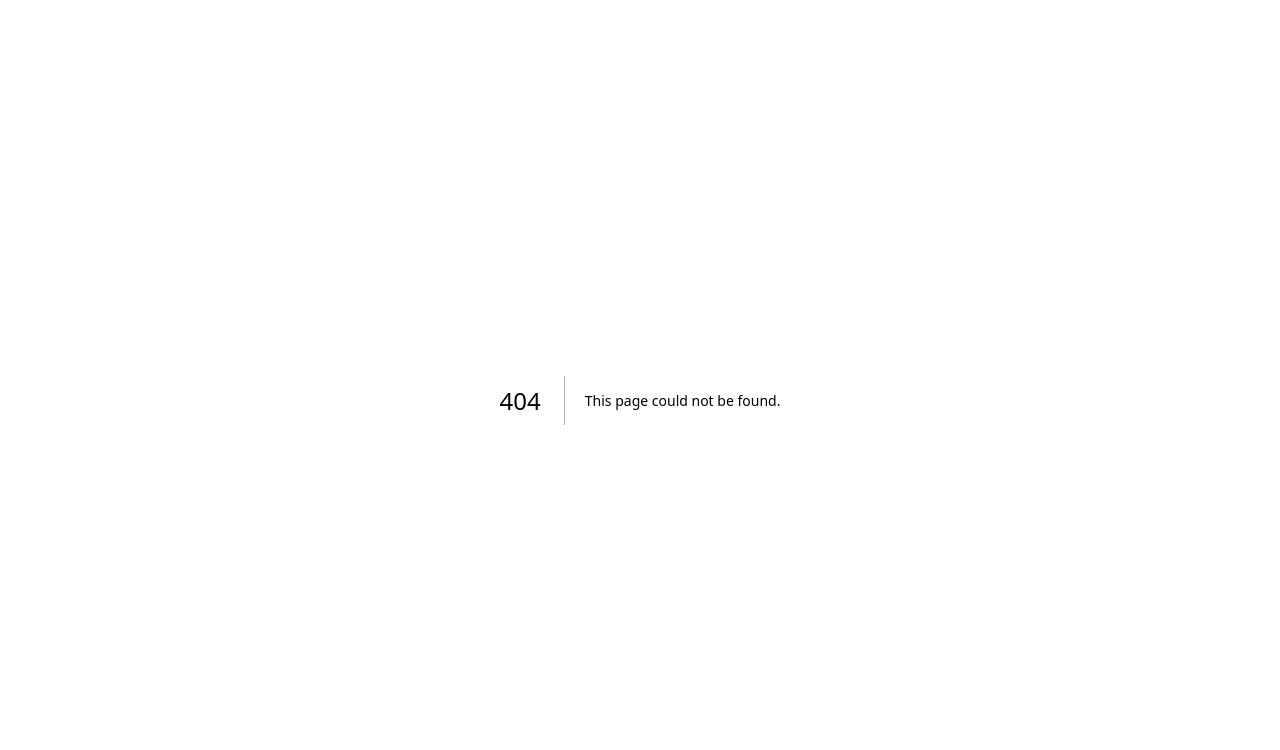
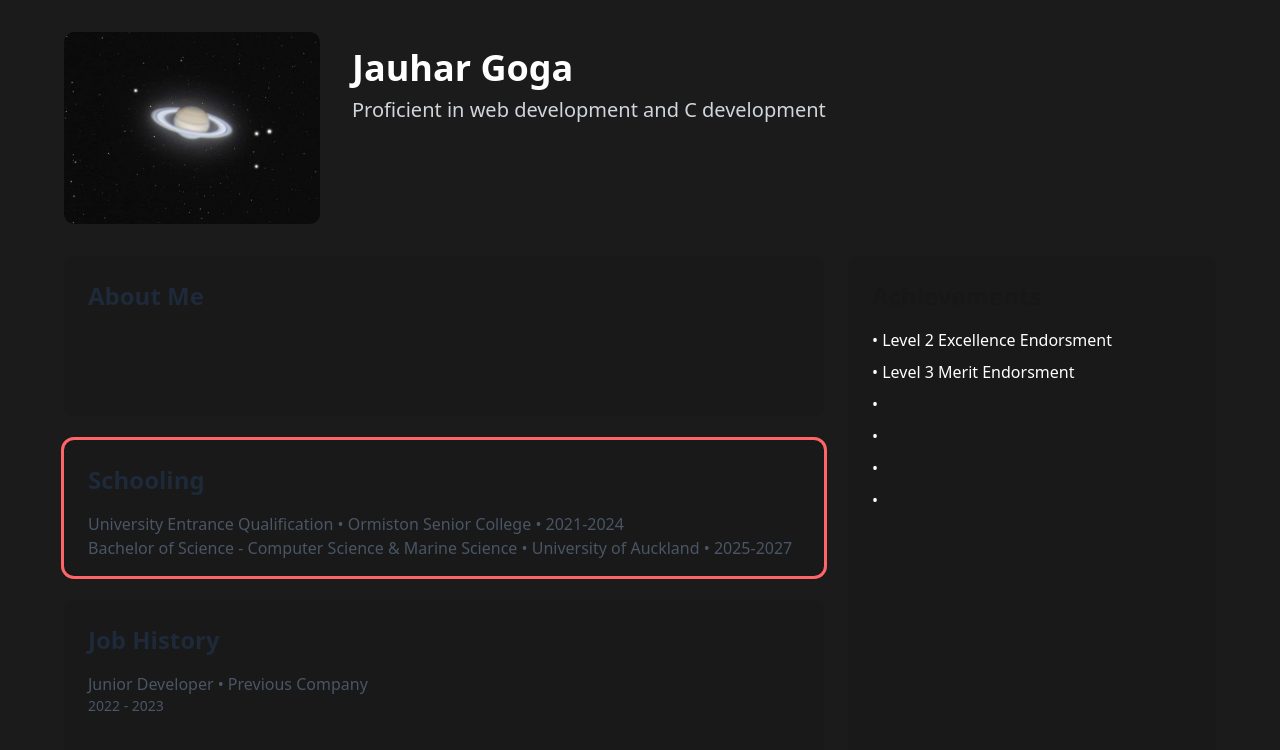
Before and after one commit to GogaIV/website-portfolio, a Next.js app: page /portfolio in a window 1280 px wide. Before the commit this address had no page. Shown: the top 750 px of the page. Built offline with nearby package versions, Linux system fonts and the light colour scheme.

Commit message:
Working on portfolio page finished landing page may add more later

```diff
--- a/src/app/page.tsx
+++ b/src/app/page.tsx
@@ -1,9 +1,5 @@
-// import Image from "next/image";
-import { FaceIcon, ImageIcon, SunIcon } from "@radix-ui/react-icons";
-import { Button } from "@/components/ui/button";
 import index from "@/components/Pages";
 
-// First time handling multiple pages in nextjs howd i do 🫣
 export default function Home() {
   return (
     index()
--- /dev/null
+++ b/src/app/portfolio/page.tsx
@@ -0,0 +1,5 @@
+import Portfolio from "@/components/Pages/portfolio";
+
+export default function PortfolioPage() {
+  return <Portfolio />;
+}
--- a/src/components/Pages/index.tsx
+++ b/src/components/Pages/index.tsx
@@ -1,5 +1,6 @@
 import React from "react";
 import { Button } from "@/components/ui/button";
+
 
 const index = () => {
   return (
@@ -86,9 +87,11 @@ const index = () => {
             </a>
           </div>
           <div className="flex justify-center items-center">
-            <Button className=" bg-primary hover:bg-primary/80 outline-solid outline-2 outline-white">
-              View Portfolio
-            </Button>
+            <a href='/portfolio'>
+              <Button className=" bg-primary hover:bg-primary/80 outline-solid outline-2 outline-white">
+                View Portfolio
+              </Button>
+            </a>
           </div>
         </div>
       </main>
--- a/src/components/Pages/portfolio.tsx
+++ b/src/components/Pages/portfolio.tsx
@@ -1,9 +1,106 @@
-import React from 'react'
+import React from "react";
 
 const portfolio = () => {
   return (
-    <div>portfolio</div>
-  )
-}
+    <div className="min-h-screen bg-[#1b1b1b] p-8">
+      <div className="max-w-6xl mx-auto">
+        <div className="flex items-start gap-8 mb-8">
+          {
+            // Profile picture - Needs to be replaced
+          }
+          <div className="w-64 h-48 rounded-lg flex-shrink-0">
+            <img
+              src="/assets/Images/saturn.jpg"
+              alt="Profile"
+              className="w-full h-full object-cover rounded-lg"
+            />
+          </div>
+          {
+            // Name and description
+          }
+          <div className="flex-1 pt-4">
+            <h1 className="text-4xl font-bold text-white mb-2">Jauhar Goga</h1>
+            <p className="text-xl text-gray-300">
+              Proficient in web development and C development
+            </p>
+          </div>
+        </div>
 
-export default portfolio
+        {
+          // About me section
+        }
+        <div className="grid grid-cols-1 lg:grid-cols-3 gap-6">
+          <div className="lg:col-span-2">
+            <div className="bg-[#191919] rounded-lg p-6 h-40">
+              <h2 className="text-2xl font-semibold text-gray-800 mb-4">
+                About Me
+              </h2>
+              <div className="text-white"></div>
+            </div>
+          </div>
+
+          {
+            // Achievements
+          }
+          <div className="lg:col-span-1 lg:row-span-3">
+            <div className="bg-[#191919] rounded-lg p-6 h-full">
+              <h2 className="text-2xl font-semibold text-primary mb-4">
+                Achievements
+              </h2>
+              <div className="text-white">
+                <p className="mb-2">• Level 2 Excellence Endorsment</p>
+                <p className="mb-2">• Level 3 Merit Endorsment</p>
+                <p className="mb-2">•</p>
+                <p className="mb-2">•</p>
+                <p className="mb-2">•</p>
+                <p className="mb-2">•</p>
+              </div>
+            </div>
+          </div>
+
+          {
+            // Schooling
+          }
+          <div className="lg:col-span-2">
+            <div className="bg-[#191919] outline-solid outline-red-400 rounded-lg p-6 h-34">
+              <h2 className="text-2xl font-semibold text-gray-800 mb-4">
+                Schooling
+              </h2>
+              <div className="text-gray-600">
+                <p>
+                   University Entrance Qualification • Ormiston Senior College • 2021-2024
+                </p>
+                <p>
+                  Bachelor of Science - Computer Science & Marine Science • University of Auckland • 2025-2027
+                </p>
+              </div>
+            </div>
+          </div>
+
+          {/* Job History */}
+          <div className="lg:col-span-2">
+            <div className="bg-[#191919] rounded-lg p-6 h-40">
+              <h2 className="text-2xl font-semibold text-gray-800 mb-4">
+                Job History
+              </h2>
+              <div className="text-gray-600">
+
+                {/* What a job section looks like start */}
+                <div>
+                  <p className="font-medium">
+                    Junior Developer • Previous Company
+                  </p>
+                  <p className="text-sm">2022 - 2023</p>
+                </div>
+                {/* What a job section looks like end */}
+
+              </div>
+            </div>
+          </div>
+        </div>
+      </div>
+    </div>
+  );
+};
+
+export default portfolio;
```
